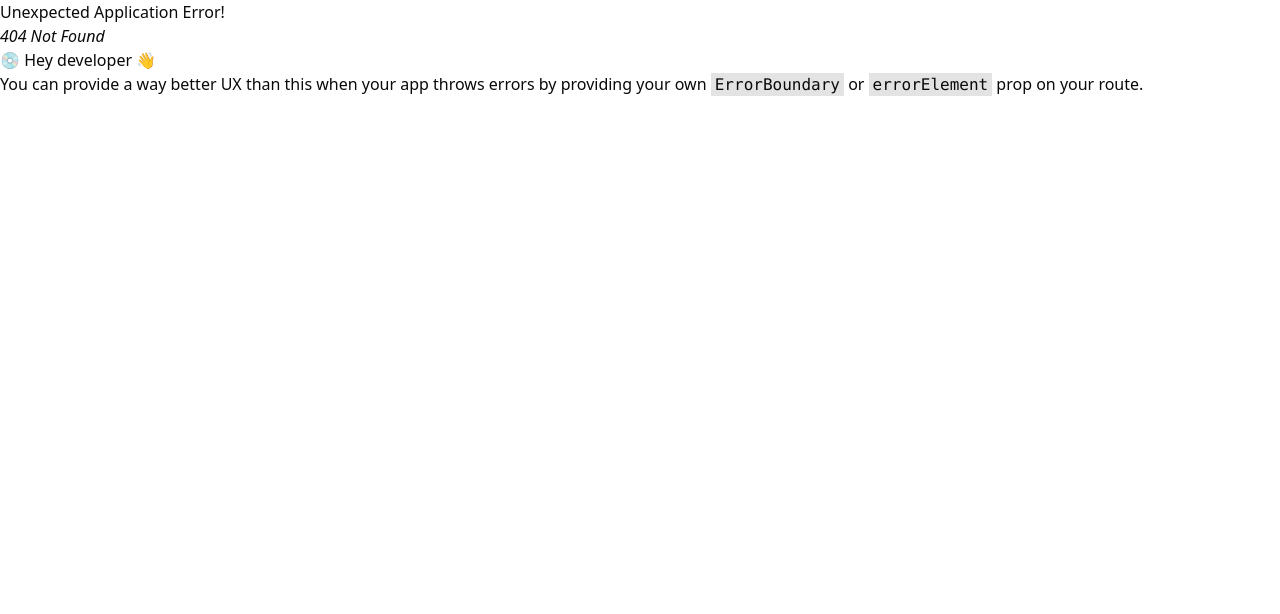
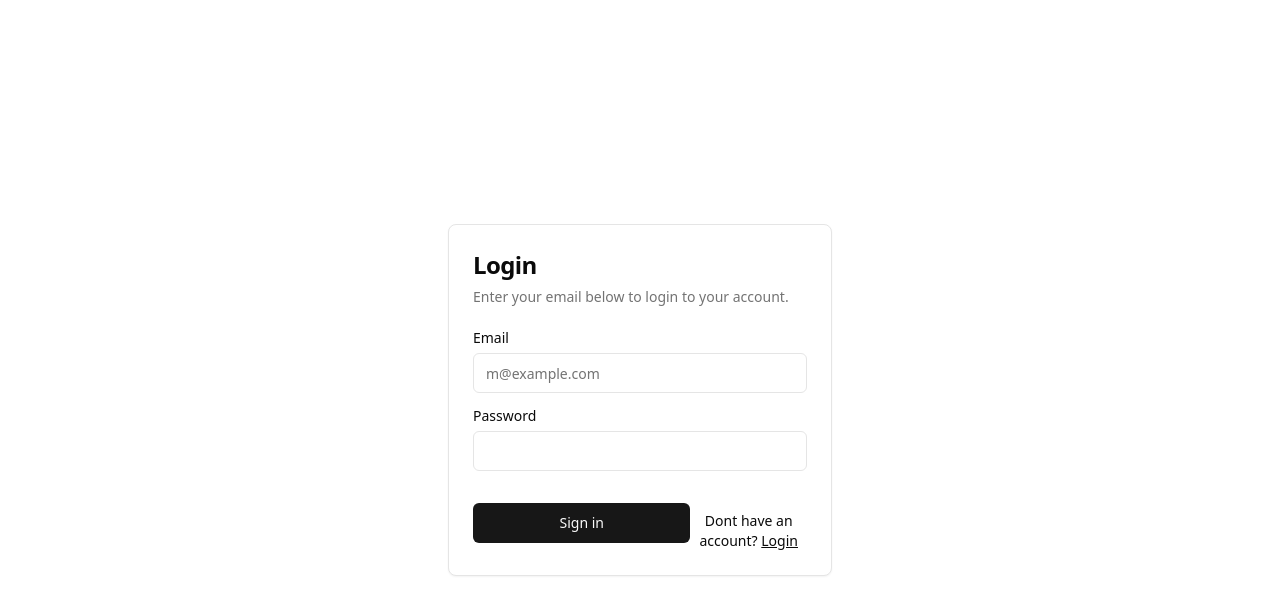
Before and after one commit to chakshukhanna99/book_dashboard, a React (Vite) app: page /auth/login in a window 1280 px wide. Before the commit this address had no page. Shown: the top 614 px of the page. Built offline with nearby package versions, Linux system fonts and the light colour scheme.

Commit message:
add react

```diff
--- a/package.json
+++ b/package.json
@@ -14,6 +14,8 @@
     "@radix-ui/react-dropdown-menu": "^2.0.6",
     "@radix-ui/react-label": "^2.0.2",
     "@radix-ui/react-slot": "^1.0.2",
+    "@tanstack/react-query": "^5.32.0",
+    "axios": "^1.6.8",
     "class-variance-authority": "^0.7.0",
     "clsx": "^2.1.1",
     "localforage": "^1.10.0",
@@ -27,6 +29,7 @@
     "tailwindcss-animate": "^1.0.7"
   },
   "devDependencies": {
+    "@types/axios": "^0.14.0",
     "@types/node": "^20.12.7",
     "@types/react": "^18.2.66",
     "@types/react-dom": "^18.2.22",
--- /dev/null
+++ b/src/layouts/AuthLayout.tsx
@@ -0,0 +1,12 @@
+import React from 'react'
+import { Outlet } from 'react-router-dom'
+
+const AuthLayout = () => {
+  return (
+    <>
+    <Outlet />
+</>
+  )
+}
+
+export default AuthLayout
--- a/src/main.tsx
+++ b/src/main.tsx
@@ -4,10 +4,13 @@ import App from './App.tsx'
 import './index.css'
 import { RouterProvider } from 'react-router-dom'
 import router from './router.tsx';
+import { QueryClientProvider,QueryClient } from '@tanstack/react-query'
+// Create a client
+const queryClient = new QueryClient()
 ReactDOM.createRoot(document.getElementById('root')!).render(
   <React.StrictMode>
-    <RouterProvider  router={router} >
-    <App />
-    </RouterProvider>
+      <QueryClientProvider client={queryClient}>
+    <RouterProvider  router={router} />
+    </QueryClientProvider>
   </React.StrictMode>,
 )
--- a/src/pages/Login.tsx
+++ b/src/pages/Login.tsx
@@ -1,10 +1,19 @@
+import { useRef } from 'react'
 import { Button } from '@/components/ui/button';
 import { Card, CardContent, CardDescription, CardFooter, CardHeader, CardTitle } from '@/components/ui/card';
 import { Input } from '@/components/ui/input';
-import { Label } from '@radix-ui/react-label';
-import React from 'react'
+import { Label } from '@/components/ui/label';
+
 import { Link } from 'react-router-dom';
 const Login = () => {
+    const emailRef = useRef<HTMLInputElement>(null);
+    const passwordRef = useRef<HTMLInputElement>(null);
+    const handleSign=()=>{
+        const email=emailRef.current?.value;
+        const password=passwordRef.current?.value;
+        //make server call
+        console.log("data",{email,password});
+    }
   return (
     <section className='flex justify-center h-screen items-center'>
     <Card className="w-full max-w-sm">
@@ -16,21 +25,20 @@ const Login = () => {
       </CardHeader>
       <CardContent className="grid gap-4">
         <div className="grid gap-2">
-          <Label htmlFor="email">Email</Label>
-          <Input id="email" type="email" placeholder="m@example.com" required />
+          <Label  htmlFor="email">Email</Label>
+          <Input ref={emailRef} id="email" type="email" placeholder="m@example.com" required />
         </div>
         <div className="grid gap-2">
           <Label htmlFor="password">Password</Label>
-          <Input id="password" type="password" required />
+          <Input ref={passwordRef}  id="password" type="password" required />
         </div>
       </CardContent>
       <CardFooter>
-        <Button className="w-full">Sign in</Button>
+        <Button className="w-full" onClick={handleSign}>Sign in</Button>
         <div className="mt-4 text-center text-sm">
           Dont have an account?{" "}
-          <Link to={'/register'} className="underline">
-            Sign in
-          </Link>
+          <Link to="/auth/register" className="underline">Login</Link>
+
         </div>
       </CardFooter>
     </Card>
--- a/src/pages/LoogOut.tsx
+++ /dev/null
@@ -1,9 +0,0 @@
-import React from 'react'
-
-const LoogOut = () => {
-  return (
-    <div>LoogOut</div>
-  )
-}
-
-export default LoogOut;
--- a/src/pages/Register.tsx
+++ b/src/pages/Register.tsx
@@ -43,9 +43,9 @@ const Register = () => {
         </div>
         <div className="mt-4 text-center text-sm">
           Already have an account?{" "}
-          <Link to={'/login'} className="underline">
-            Sign in
-          </Link>
+          <Link to="/auth/login" className="underline">Login</Link>
+
+
         </div>
       </CardContent>
     </Card>
```
Also changed, not shown: src/router.tsx (+14 -6 lines), 1 other file (tests, documents, lock files or other folders).
